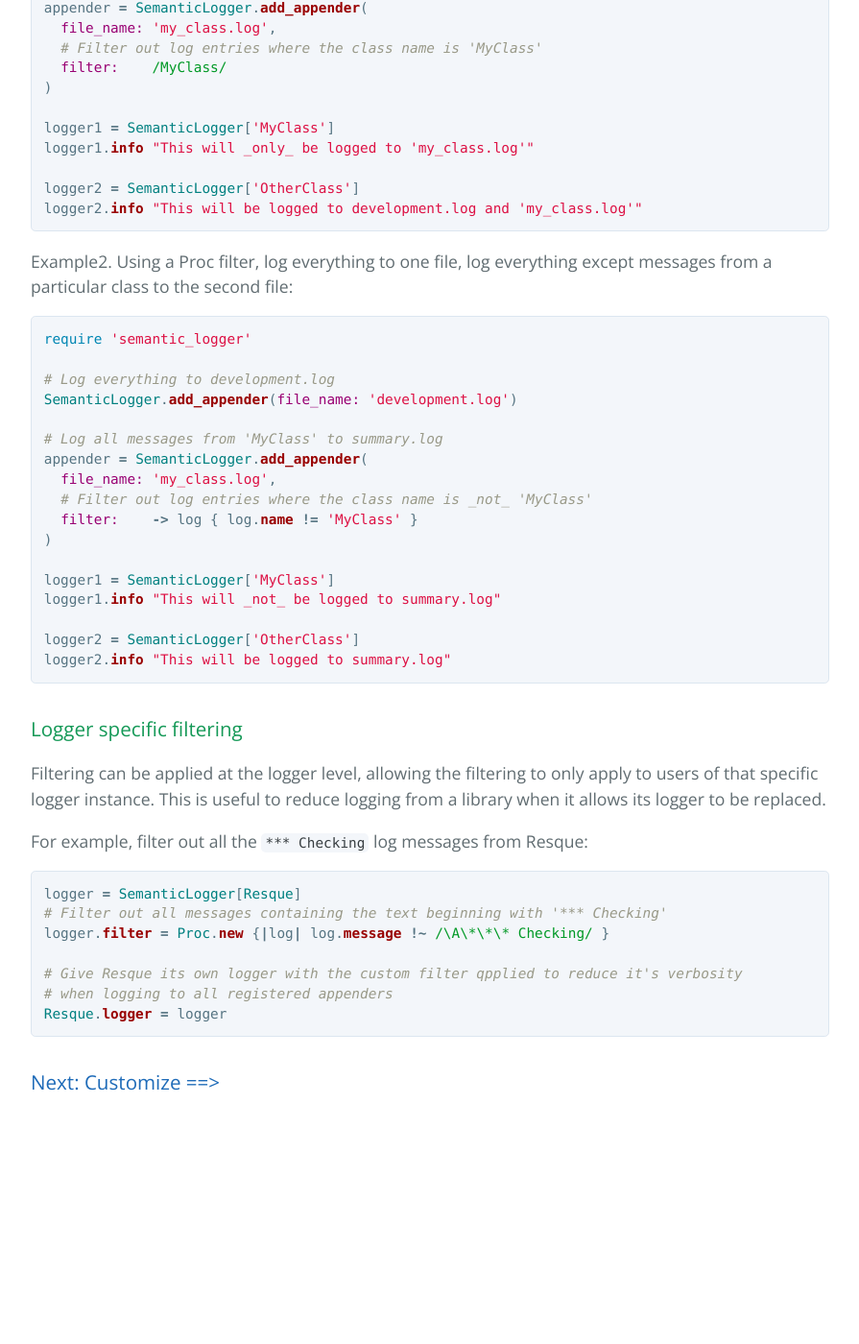
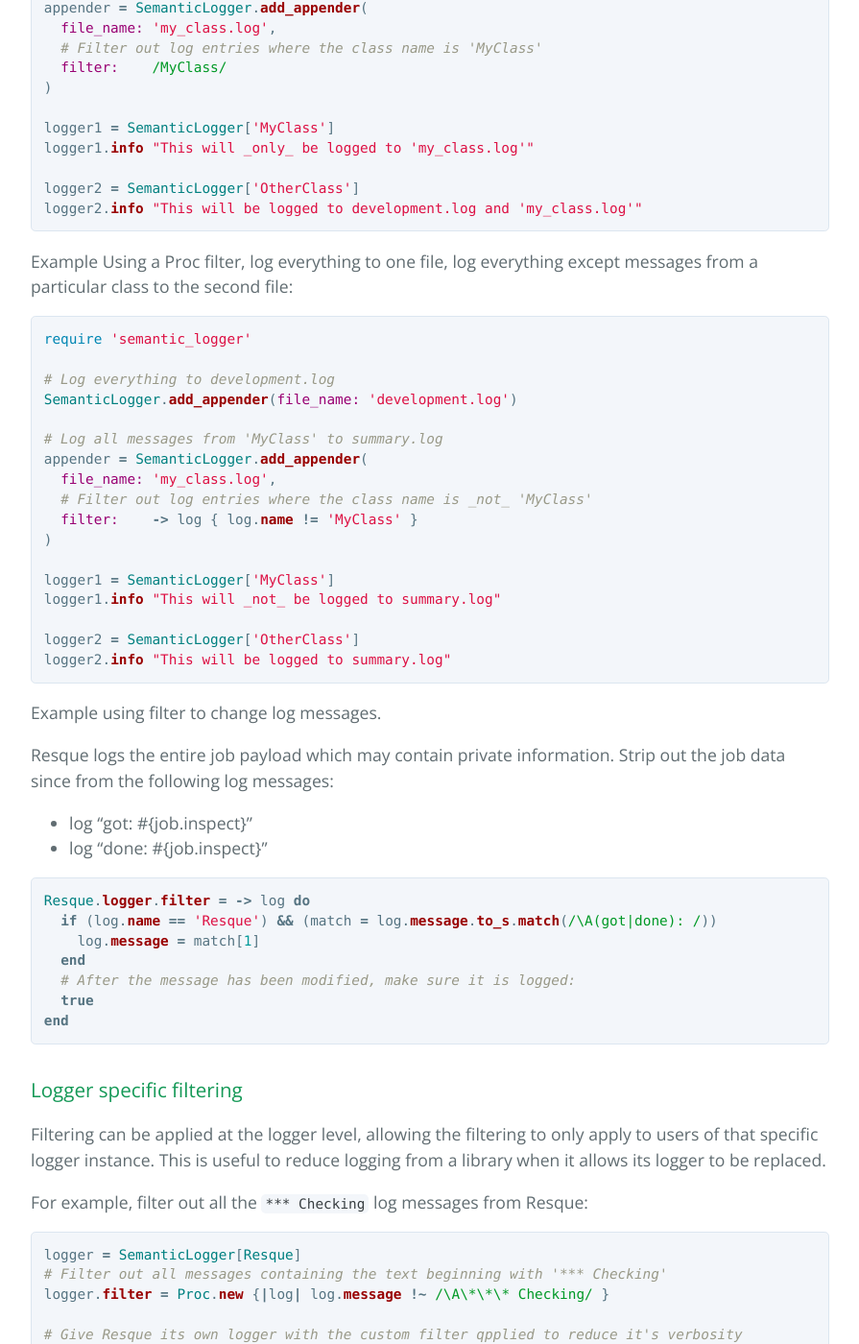
Before and after one commit to reidmorrison/semantic_logger, a Jekyll site: the page built from filtering.md, in a window 1280 px wide and 1400 px high, scrolled down 1019 px. Shown: the whole window at 96% size, without its empty margins (192-1087 px from the left). Built offline with Jekyll 4.4.1, drawn with Linux system fonts in a browser that asks for light colours; before the commit the page ends 2210 px from its top, so only the background shows below that.

Commit message:
Example on how to use a filter to modify log messages.

```diff
--- a/filtering.md
+++ b/filtering.md
@@ -45,7 +45,7 @@ logger2 = SemanticLogger['OtherClass']
 logger2.info "This will be logged to development.log and 'my_class.log'"
 ~~~
 
-Example2. Using a Proc filter, log everything to one file, log everything except
+Example Using a Proc filter, log everything to one file, log everything except
 messages from a particular class to the second file:
 
 ~~~ruby
@@ -68,6 +68,24 @@ logger2 = SemanticLogger['OtherClass']
 logger2.info "This will be logged to summary.log"
 ~~~
 
+Example using filter to change log messages.
+
+Resque logs the entire job payload which may contain private information.
+Strip out the job data since from the following log messages:
+* log "got: #{job.inspect}"
+* log "done: #{job.inspect}"
+
+~~~ruby
+Resque.logger.filter = -> log do
+  if (log.name == 'Resque') && (match = log.message.to_s.match(/\A(got|done): /))
+    log.message = match[1]
+  end
+  # After the message has been modified, make sure it is logged:
+  true
+end
+~~~
+
+
 ### Logger specific filtering
 
 Filtering can be applied at the logger level, allowing the filtering to only apply
```
